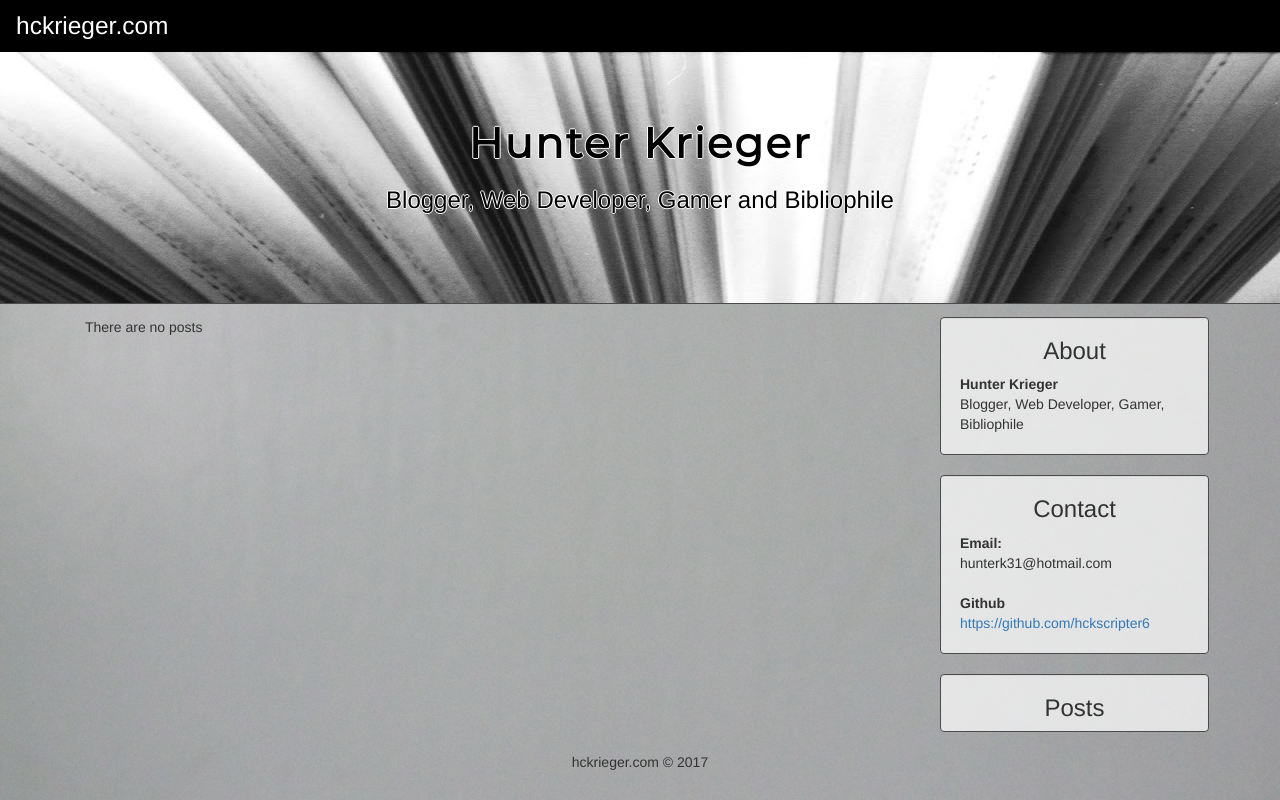
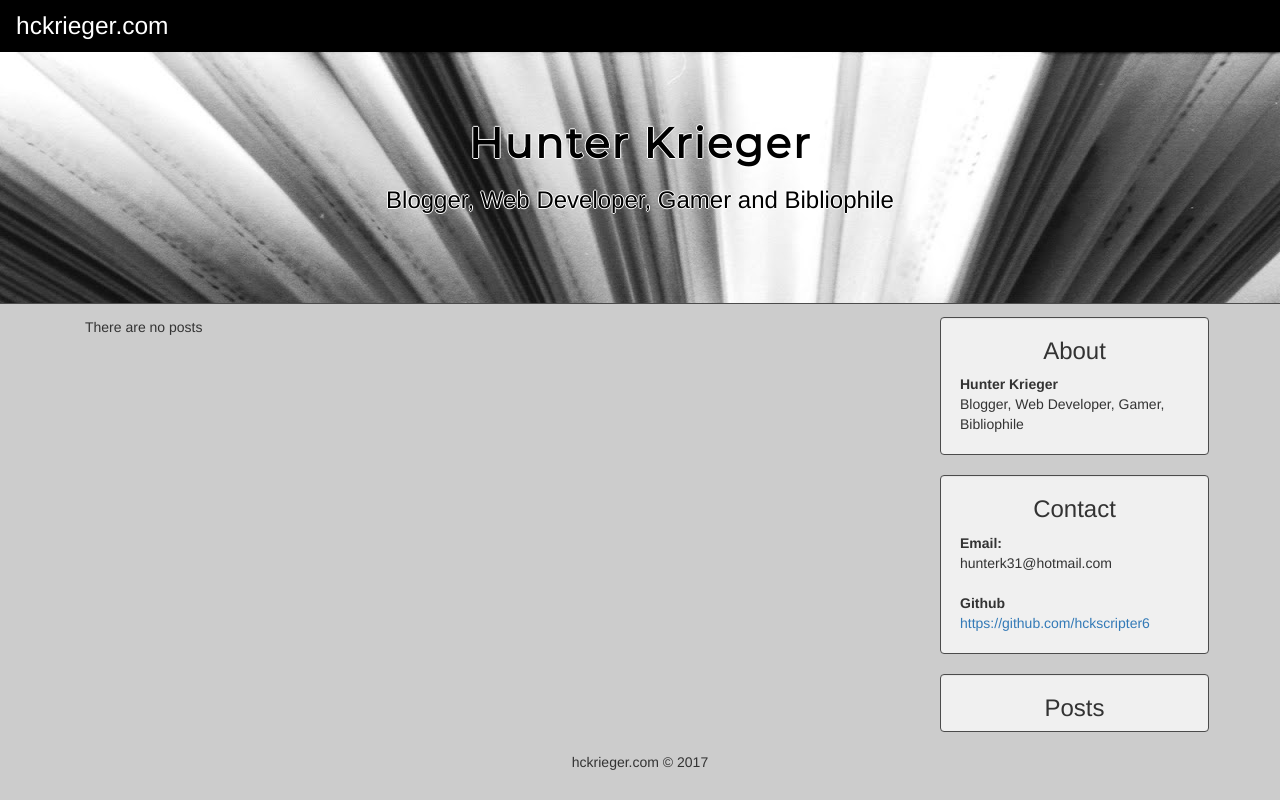
Before and after one commit to hckrieger/flask-blog, a Flask app: page / in a window 1280 px wide. Run offline with Flask 2, Linux system fonts and the light colour scheme; data that the repository does not hold is empty; some libraries are stand-ins or nearby versions.

Commit message:
add grey background

```diff
--- a/static/css/stylesheet.css
+++ b/static/css/stylesheet.css
@@ -1,11 +1,5 @@
 body {
-	background-image: url("../images/background.jpg");
-	background-attachment: fixed;
-	background-repeat: no-repeat;
-    -webkit-background-size: cover;
-    -moz-background-size: cover;
-    -o-background-size: cover;
-     background-size: cover;
+	background-color: #ccc;
 
 
 }
```
